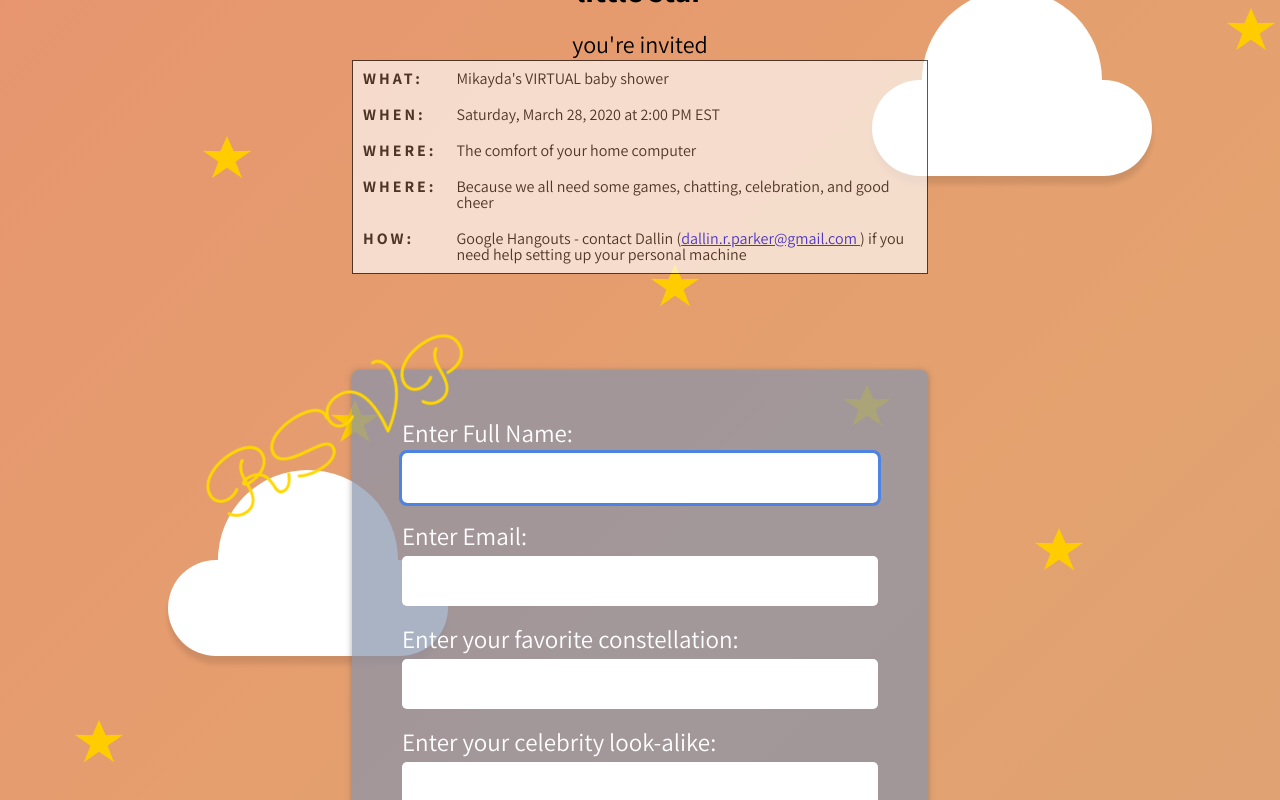
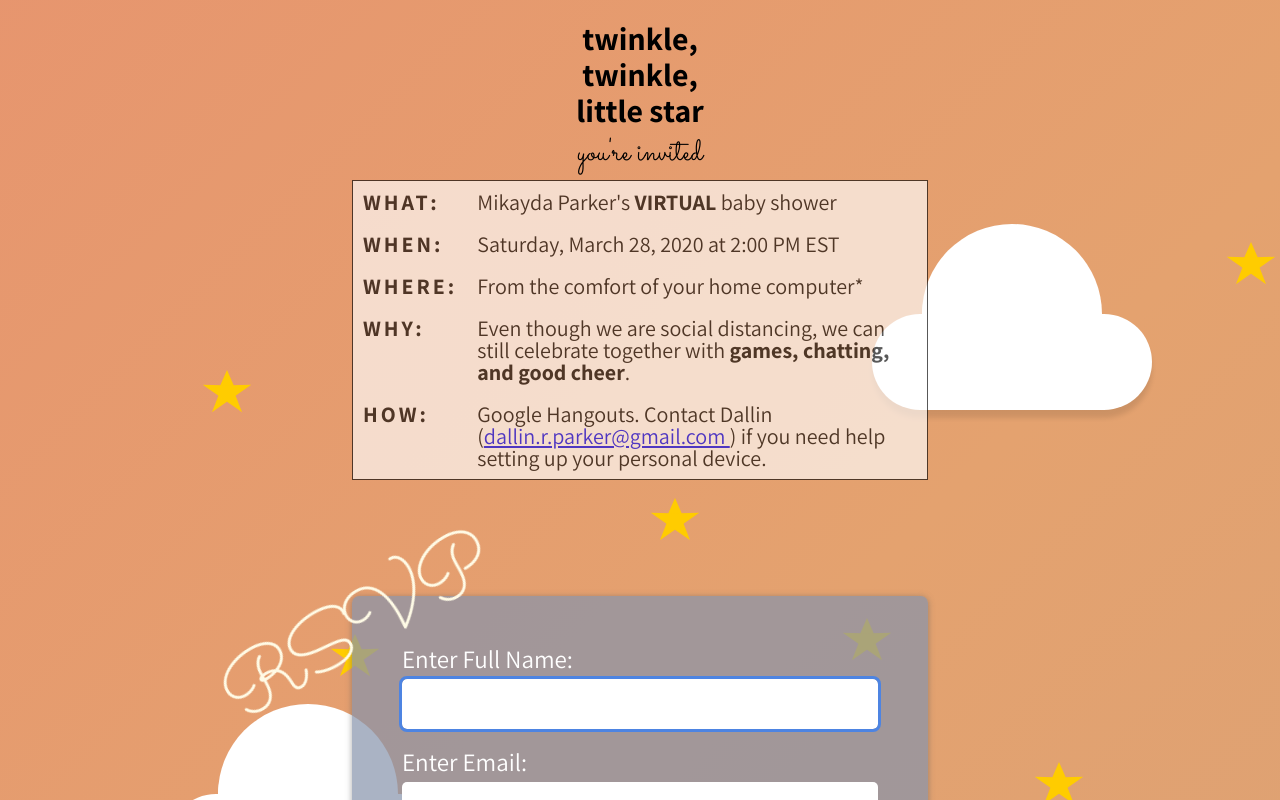
Before and after one commit to dallin-r-parker/babyshower-fe, a React (Create React App) app: page / in a window 1280 px wide. Shown: the top 800 px of the page. Built offline with nearby package versions, Linux system fonts and the light colour scheme; no server answers.

Commit message:
final style touches

```diff
--- a/src/App.tsx
+++ b/src/App.tsx
@@ -6,7 +6,7 @@ import { Decorations } from './components/Decorations';
 import { Heading } from './components/Heading';
 
 const App: React.FC = (): JSX.Element => (
-  <Container flex h="100vh" w="100vw" jc="center" fd="column">
+  <Container flex h="100%" w="100vw" jc="center" fd="column">
     <Decorations />
     <Heading />
     <Container m="20px auto" h="auto" w="auto" flex fd="column" z="2">
--- a/src/components/Form/index.tsx
+++ b/src/components/Form/index.tsx
@@ -27,7 +27,10 @@ export const Form: React.FC = (): JSX.Element => {
         <ErrorMessage error={errors} />
         <Button type="submit" h="15px" w="100px" bgc="white" color="roseGold" />
       </form>
-      <h4 style={{ paddingTop: `10px` }}>Submit this form to receive a confirmation/instruction email </h4>
+      <h4 style={{ paddingTop: `10px` }}>
+        <span>&#42;</span>Submit this form and be on the lookout for an instruction/confirmation email within
+        the next few days.{' '}
+      </h4>
     </>
   );
 };
--- a/src/components/Heading/index.tsx
+++ b/src/components/Heading/index.tsx
@@ -1,6 +1,20 @@
 import React from 'react';
-import styled from 'styled-components';
+import styled, { keyframes } from 'styled-components';
 import { Container } from '../Container';
+import { colors } from 'theme/colors';
+
+const animate = keyframes`
+0% {
+    color: ${colors.gold.gradient};
+}
+
+40% {
+    color:${colors.white.hex};
+}
+
+100% {
+    color: ${colors.gold.gradient};
+}`;
 
 export const CursiveStyle = styled.h1`
   position: relative;
@@ -11,8 +25,22 @@ export const CursiveStyle = styled.h1`
   top: -100px;
   left: 10vw;
   z-index: 13;
-  ${({ theme }) => `@media (max-width: ${theme.breakpoints['tablet']}){width: 90vw; top: 20px;
+  animation: ${animate} 4s infinite alternate-reverse;
+
+  ${({ theme }) => `@media (max-width: ${theme.breakpoints['tablet']}){width: 90vw; top:50px;
   left: -2vw; transform: rotate(350deg);}`};
+  @keyframes mymove {
+    0% {
+      top: 0px;
+      background: red;
+      width: 100px;
+    }
+    100% {
+      top: 200px;
+      background: yellow;
+      width: 300px;
+    }
+  }
 `;
 
 export const CustomTable = styled.table`
@@ -21,6 +49,8 @@ export const CustomTable = styled.table`
   margin: 0 auto;
   background-color: white;
   opacity: 0.65;
+  font-size: 22px;
+  padding: 0px 20px;
   ${({ theme }) => `@media (max-width: ${theme.breakpoints['tablet']}){width: 90vw}`};
   &&& {
     table,
@@ -44,18 +74,22 @@ export const CustomTable = styled.table`
 `;
 
 export const Heading: React.FC = (): JSX.Element => (
-  <Container h="100vh" w="100vw" jc="center" pos="relative" z="13">
-    <h1 style={{ textAlign: 'center', padding: '20px', paddingTop: '120px', fontWeight: `bold` }}>
+  <Container h="auto" w="auto" jc="center" z="13" p={20}>
+    <h1 style={{ textAlign: 'center', fontWeight: `bold` }}>
       twinkle,
       <br /> twinkle, <br />
       little star
     </h1>
-    <h2 style={{ textAlign: 'center' }}>you're invited </h2>
+    <h2 style={{ textAlign: 'center', padding: '10px', fontFamily: `Sacramento`, fontSize: `32px` }}>
+      you're invited{' '}
+    </h2>
 
     <CustomTable>
       <tr>
         <th>WHAT:</th>
-        <td>Mikayda's VIRTUAL baby shower</td>
+        <td>
+          Mikayda Parker's <span style={{ fontWeight: 'bold' }}>VIRTUAL</span> baby shower
+        </td>
       </tr>
       <tr>
         <th>WHEN:</th>
@@ -63,18 +97,23 @@ export const Heading: React.FC = (): JSX.Element => (
       </tr>
       <tr>
         <th>WHERE:</th>
-        <td>The comfort of your home computer</td>
+        <td>
+          From the comfort of your home computer<span>&#42;</span>
+        </td>
       </tr>
       <tr>
-        <th>WHERE:</th>
-        <td>Because we all need some games, chatting, celebration, and good cheer</td>
+        <th>WHY:</th>
+        <td>
+          Even though we are social distancing, we can still celebrate together with{' '}
+          <span style={{ fontWeight: 'bold' }}>games, chatting, and good cheer</span>.
+        </td>
       </tr>
       <tr>
         <th>HOW:</th>
         <td>
-          Google Hangouts - contact Dallin (
+          Google Hangouts. Contact Dallin (
           <a href="mailto: dallin.r.parker@gmail.com">dallin.r.parker@gmail.com </a>) if you need help setting
-          up your personal machine
+          up your personal device.
         </td>
       </tr>
     </CustomTable>
--- a/src/components/Star/index.tsx
+++ b/src/components/Star/index.tsx
@@ -15,7 +15,6 @@ export const Star = styled.div<Props>`
   margin-left: 0.9em;
   margin-right: 0.9em;
   margin-bottom: 1.2em;
-
   border-right: 0.3em solid transparent;
   border-bottom: 0.7em solid #fc0;
   border-left: 0.3em solid transparent;
@@ -58,4 +57,22 @@ export const Star = styled.div<Props>`
 
     transform: rotate(35deg);
   }
+
+  @keyframes blink-medium {
+    0% {
+      box-shadow: $bxshadow-medium;
+    }
+    70% {
+      $colors: '#fff', 'transparent';
+      $stars: $bxshadow-medium;
+      @for $i from 1 to length($stars) {
+        $star: set-nth(nth($stars, $i), 3, unquote(nth($colors, random(length($colors)))));
+        $stars: set-nth($stars, $i, $star);
+      }
+      box-shadow: $stars;
+    }
+    100% {
+      box-shadow: $bxshadow-medium;
+    }
+  }
 `;
```
